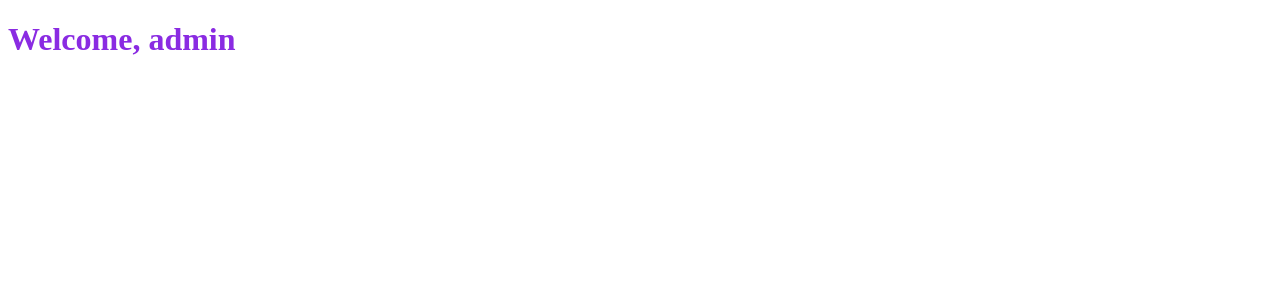
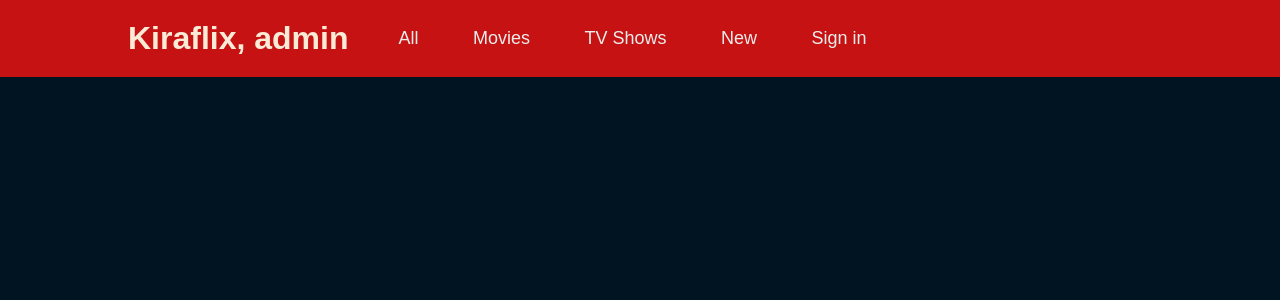
Before and after one commit to VipeR-69/kira-clone, a Django app: page / in a window 1280 px wide. Shown: the top 300 px of the page. Run offline with Django 5.2, Linux system fonts and the light colour scheme; a user stored in the database is signed in.

Commit message:
Changes in static files and HTML

```diff
--- a/index/views.py
+++ b/index/views.py
@@ -13,6 +13,7 @@ def signup(request):
         password2 = request.POST['password2']
 
         if password==password2:
+
             if User.objects.filter(email=email).exists():
                 messages.info(request, 'Email already used by another account, please use a different email')
                 return redirect('signup')
--- a/myapp/settings.py
+++ b/myapp/settings.py
@@ -39,7 +39,6 @@ INSTALLED_APPS = [
     'django.contrib.messages',
     'django.contrib.staticfiles',
     'index',
-    'myapp',
 ]
 
 MIDDLEWARE = [
--- a/static/home.css
+++ /dev/null
@@ -1,7 +0,0 @@
-h1{
-    color: blueviolet;
-}
-
-h5{
-    color: red;
-}
--- /dev/null
+++ b/static/landing.css
@@ -0,0 +1,45 @@
+* {
+    margin: 0;
+    padding: 0;
+    box-sizing: border-box;
+    font-family: 'poppins', sans-serif;
+}
+
+body{
+    background: #011422;
+}
+
+h5{
+    color: red;
+}
+
+.welcome{
+    color: antiquewhite;
+}
+
+.header{
+        position: fixed;
+        top: 0;
+        left: 0;
+        width: 100%;
+        padding: 20px 10%;
+        background: rgb(198, 18, 18);
+        display: flex;
+        justify-content: left;
+        align-items: center;
+        z-index: 100;
+}
+
+.navbar a{
+    font-size: 18px;
+    color: #ededed;
+    text-decoration: none;
+    font-weight: 500;
+    margin-left: 50px;
+    transition: 0.3s;
+}
+
+.navbar a:hover{
+    color: #000000;
+    font-size: 19px;
+}
--- a/templates/home.html
+++ b/templates/home.html
@@ -4,18 +4,28 @@
     <head>
         <meta charset="utf-8">
         <meta http-equiv="X-UA-Compatible" content="IE=edge">
-        <title></title>
+        <title>Home</title>
         <meta name="description" content="">
         <meta name="viewport" content="width=device-width, initial-scale=1">
-        <link rel="stylesheet" href={% static 'home.css'%}>
+        <link rel="stylesheet" href="{% static 'landing.css' %}">
     </head>
 
     <body>
         {% csrf_token %}
 
-        {% if user.is_authenticated %}
-            <h1>Welcome, {{user.username}}</h1>
-        {% endif %}
+        <header class="header">
+            {% if user.is_authenticated %}
+                <h1 class='welcome'>Kiraflix, {{user.username}}</h1>
+            {% endif %}
+
+            <nav class="navbar">
+                <a href="#">All</a>
+                <a href="#">Movies</a>
+                <a href="#">TV Shows</a>
+                <a href="#">New</a>
+                <a href="#">Sign in</a>
+            </nav>
+        </header>
 
     </body>
 </html>
```
Also changed, not shown: db.sqlite3.
